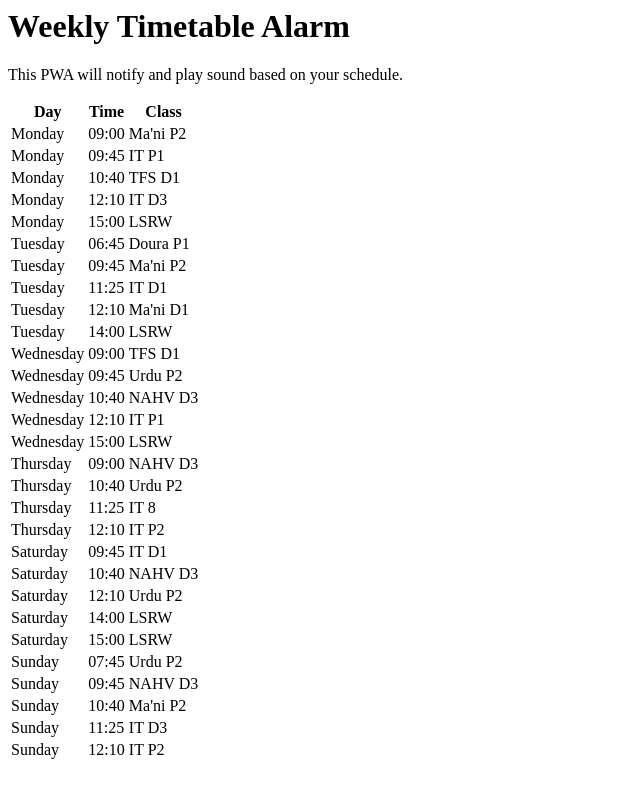
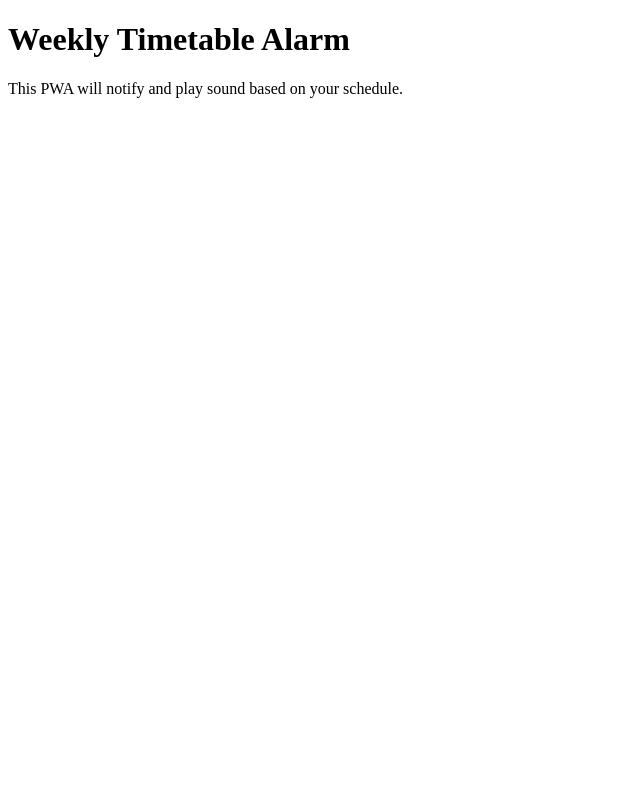
Before and after one commit to sword786/try-time, a plain HTML site: page index.html in a window 1280 px wide. Shown: the whole page, without its empty margins (0-640 px from the left). Drawn offline with Linux system fonts and the light colour scheme.

Commit message:
Update index.html

```diff
--- a/index.html
+++ b/index.html
@@ -1,13 +1,19 @@
+<!DOCTYPE html>
+<html lang="en">
+<head>
+  <meta charset="UTF-8" />
+  <meta name="viewport" content="width=device-width, initial-scale=1.0"/>
+  <title>Timetable Alarm</title>
+  <link rel="manifest" href="./manifest.json" />
+<link rel="icon" href="./icon.png" />
+<script>
+  navigator.serviceWorker.register('./service-worker.js')
+</script>
+  <meta name="theme-color" content="#317EFB"/>
+</head>
 <body>
   <h1>Weekly Timetable Alarm</h1>
   <p>This PWA will notify and play sound based on your schedule.</p>
-
-  <table id="timetable">
-    <thead>
-      <tr><th>Day</th><th>Time</th><th>Class</th></tr>
-    </thead>
-    <tbody></tbody>
-  </table>
 
   <script>
     const timetable = [
@@ -16,25 +22,30 @@
       { day: "Monday", time: "10:40", name: "TFS D1" },
       { day: "Monday", time: "12:10", name: "IT D3" },
       { day: "Monday", time: "15:00", name: "LSRW" },
+
       { day: "Tuesday", time: "06:45", name: "Doura P1" },
       { day: "Tuesday", time: "09:45", name: "Ma'ni P2" },
       { day: "Tuesday", time: "11:25", name: "IT D1" },
       { day: "Tuesday", time: "12:10", name: "Ma'ni D1" },
       { day: "Tuesday", time: "14:00", name: "LSRW" },
+
       { day: "Wednesday", time: "09:00", name: "TFS D1" },
       { day: "Wednesday", time: "09:45", name: "Urdu P2" },
       { day: "Wednesday", time: "10:40", name: "NAHV D3" },
       { day: "Wednesday", time: "12:10", name: "IT P1" },
       { day: "Wednesday", time: "15:00", name: "LSRW" },
+
       { day: "Thursday", time: "09:00", name: "NAHV D3" },
       { day: "Thursday", time: "10:40", name: "Urdu P2" },
       { day: "Thursday", time: "11:25", name: "IT 8" },
       { day: "Thursday", time: "12:10", name: "IT P2" },
+
       { day: "Saturday", time: "09:45", name: "IT D1" },
       { day: "Saturday", time: "10:40", name: "NAHV D3" },
       { day: "Saturday", time: "12:10", name: "Urdu P2" },
       { day: "Saturday", time: "14:00", name: "LSRW" },
       { day: "Saturday", time: "15:00", name: "LSRW" },
+
       { day: "Sunday", time: "07:45", name: "Urdu P2" },
       { day: "Sunday", time: "09:45", name: "NAHV D3" },
       { day: "Sunday", time: "10:40", name: "Ma'ni P2" },
@@ -43,15 +54,6 @@
     ];
 
     const alarmAudio = new Audio('mixkit-digital-clock-digital-alarm-buzzer-992.mp3');
-
-    function populateTable() {
-      const tbody = document.querySelector("#timetable tbody");
-      timetable.forEach(slot => {
-        const row = document.createElement("tr");
-        row.innerHTML = `<td>${slot.day}</td><td>${slot.time}</td><td>${slot.name}</td>`;
-        tbody.appendChild(row);
-      });
-    }
 
     function checkAndRing() {
       const now = new Date();
@@ -76,13 +78,13 @@
       Notification.requestPermission();
     }
 
+    setInterval(checkAndRing, 60000); // check every minute
+
     if ('serviceWorker' in navigator) {
       navigator.serviceWorker.register('service-worker.js')
         .then(reg => console.log('Service Worker registered', reg))
         .catch(err => console.error('Service Worker registration failed', err));
     }
-
-    populateTable();
-    setInterval(checkAndRing, 60000);
   </script>
 </body>
+</html>
```
